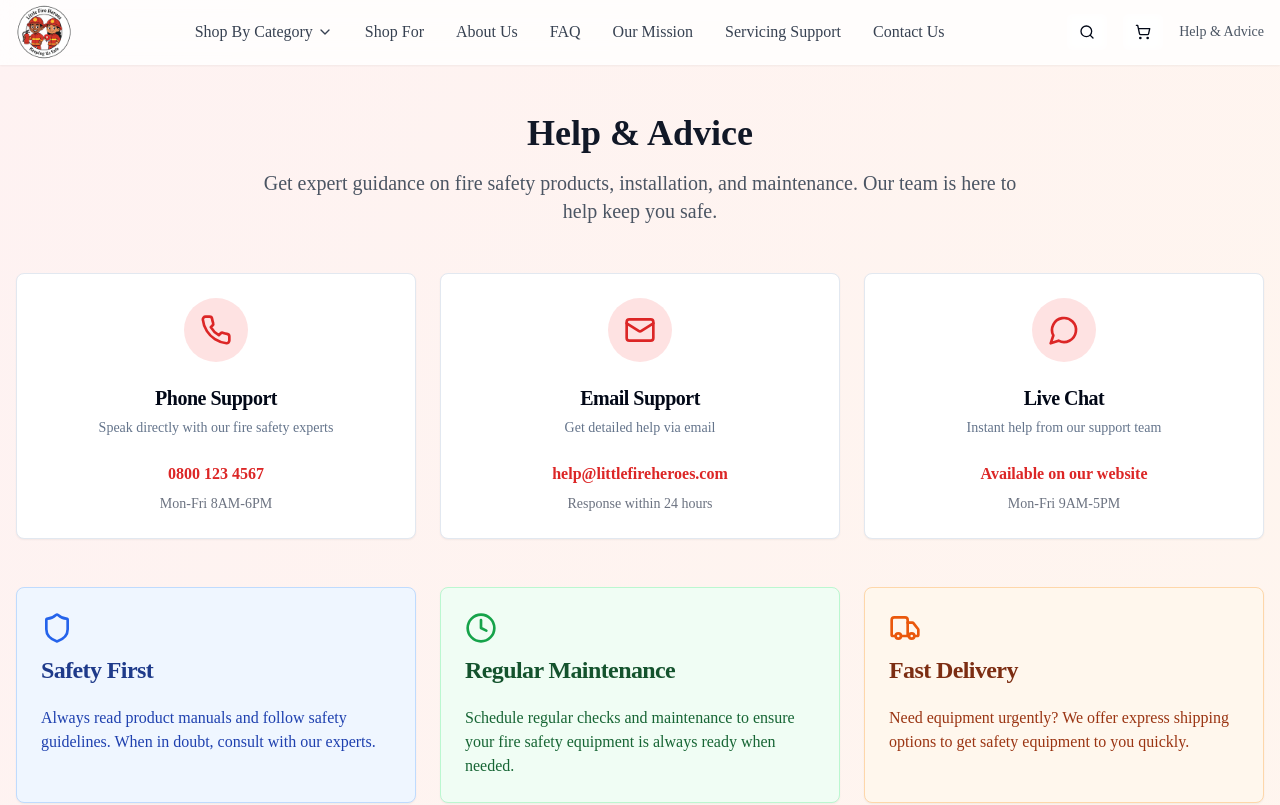
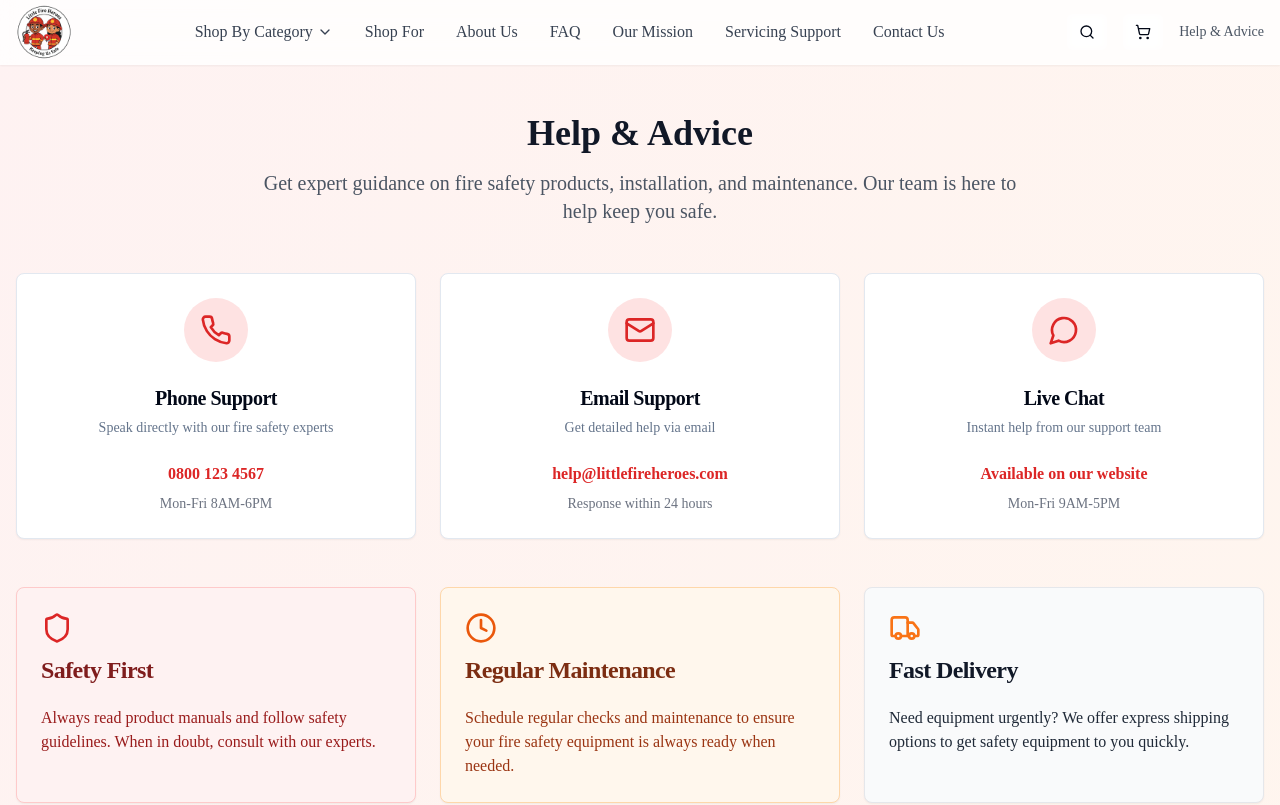
Before and after one commit to tradexy/flame-guard-uk-shop, a React (Vite) app: page /help-advice in a window 1280 px wide. Shown: the top 805 px of the page. Built offline with nearby package versions, Linux system fonts and the light colour scheme.

Commit message:
Refactor: Apply theme colors to Help & Advice page
Replaced blue and green elements on the /help-advice page with the established theme colors for consistency.

```diff
--- a/src/pages/HelpAdvice.tsx
+++ b/src/pages/HelpAdvice.tsx
@@ -121,39 +121,42 @@ const HelpAdvice = () => {
 
         {/* Quick Tips */}
         <div className="grid md:grid-cols-3 gap-6 mb-12">
-          <Card className="bg-blue-50 border-blue-200">
+          {/* Updated: Safety First - now red theme */}
+          <Card className="bg-red-50 border-red-200">
             <CardHeader>
-              <Shield className="h-8 w-8 text-blue-600 mb-2" />
-              <CardTitle className="text-blue-900">Safety First</CardTitle>
+              <Shield className="h-8 w-8 text-red-600 mb-2" />
+              <CardTitle className="text-red-900">Safety First</CardTitle>
             </CardHeader>
             <CardContent>
-              <p className="text-blue-800">
+              <p className="text-red-800">
                 Always read product manuals and follow safety guidelines.
                 When in doubt, consult with our experts.
               </p>
             </CardContent>
           </Card>
 
-          <Card className="bg-green-50 border-green-200">
+          {/* Updated: Regular Maintenance - now orange theme */}
+          <Card className="bg-orange-50 border-orange-200">
             <CardHeader>
-              <Clock className="h-8 w-8 text-green-600 mb-2" />
-              <CardTitle className="text-green-900">Regular Maintenance</CardTitle>
+              <Clock className="h-8 w-8 text-orange-600 mb-2" />
+              <CardTitle className="text-orange-900">Regular Maintenance</CardTitle>
             </CardHeader>
             <CardContent>
-              <p className="text-green-800">
+              <p className="text-orange-800">
                 Schedule regular checks and maintenance to ensure your
                 fire safety equipment is always ready when needed.
               </p>
             </CardContent>
           </Card>
 
-          <Card className="bg-orange-50 border-orange-200">
+          {/* Updated: Fast Delivery - now neutral with orange/red accent */}
+          <Card className="bg-gray-50 border-gray-200">
             <CardHeader>
-              <Truck className="h-8 w-8 text-orange-600 mb-2" />
-              <CardTitle className="text-orange-900">Fast Delivery</CardTitle>
+              <Truck className="h-8 w-8 text-orange-500 mb-2" />
+              <CardTitle className="text-gray-900">Fast Delivery</CardTitle>
             </CardHeader>
             <CardContent>
-              <p className="text-orange-800">
+              <p className="text-gray-800">
                 Need equipment urgently? We offer express shipping
                 options to get safety equipment to you quickly.
               </p>
```
